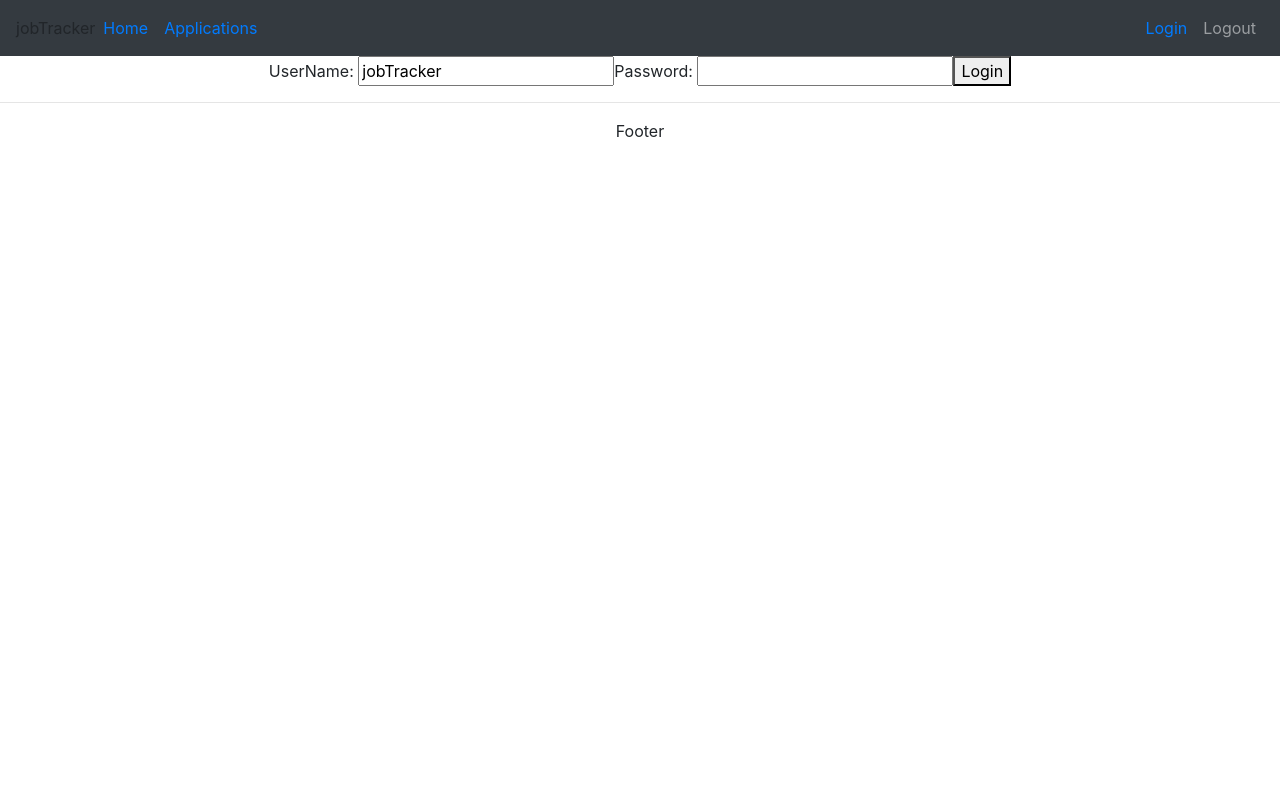
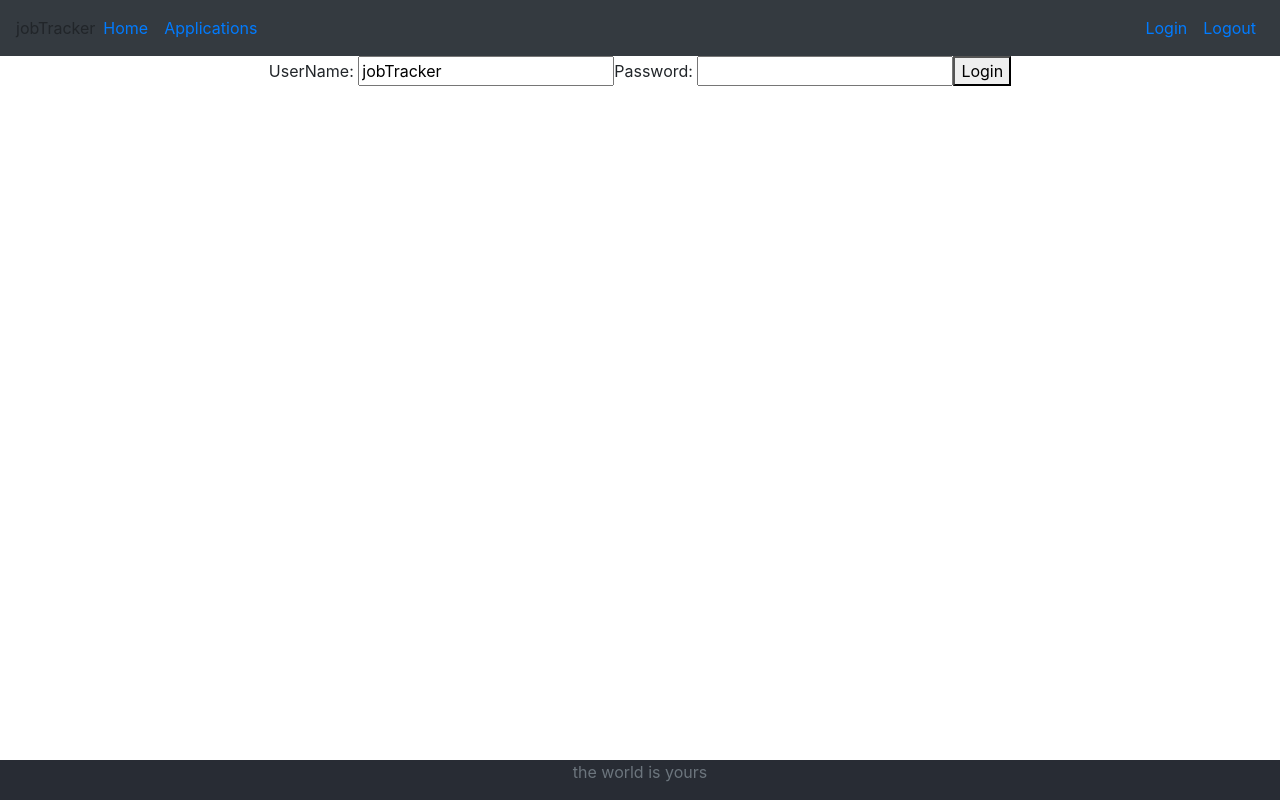
Before and after one commit to asmithjr1989/JobTracker, a React (Create React App) app in the folder front/job-tracker/: page / in a window 1280 px wide. Built offline with nearby package versions, Linux system fonts and the light colour scheme.

Commit message:
asdded footer styling and logout component

```diff
--- a/front/job-tracker/src/App.css
+++ b/front/job-tracker/src/App.css
@@ -1,3 +1,11 @@
+.footer {
+  position: absolute;
+  bottom: 0;
+  width: 100%;
+  height: 40px;
+  background-color: #282c34;
+}
+
 .App {
   text-align: center;
 }
--- a/front/job-tracker/src/components/job/JobTrackerApp.jsx
+++ b/front/job-tracker/src/components/job/JobTrackerApp.jsx
@@ -14,6 +14,7 @@ class JobTrackerApp extends Component {
             <Route path="/login" component={LoginComponent} />
             <Route path="/welcome/:name" component={WelcomeComponent} />
             <Route path="/jobs" component={ListJobsComponent} />
+            <Route path="/logout" component={LogoutComponent} />
             <Route component={ErrorComponent} />
           </Switch>
           <FooterComponent />
@@ -37,7 +38,7 @@ class HeaderComponent extends Component {
           </ul>
           <ul className="navbar-nav navbar-collapse justify-content-end">
             <li className="nav-link"><Link to="/login">Login</Link></li>
-            <li className="nav-link">Logout</li>
+            <li className="nav-link"><Link to="/logout">Logout</Link></li>
           </ul>
         </nav>
       </header>
@@ -48,10 +49,23 @@ class HeaderComponent extends Component {
 class FooterComponent extends Component {
   render() {
     return (
+     <footer className="footer">
+       <span className="text-muted">the world is yours</span>
+     </footer>
+    );
+  }
+}
+
+class LogoutComponent extends Component {
+  render(){
+    return (
       <div>
-        <hr /> Footer
+        <h1>Good Bye "wave emoji"</h1>
+        <div className="container">
+          Happy Hunting
+        </div>
       </div>
-    );
+    )
   }
 }
 
```
